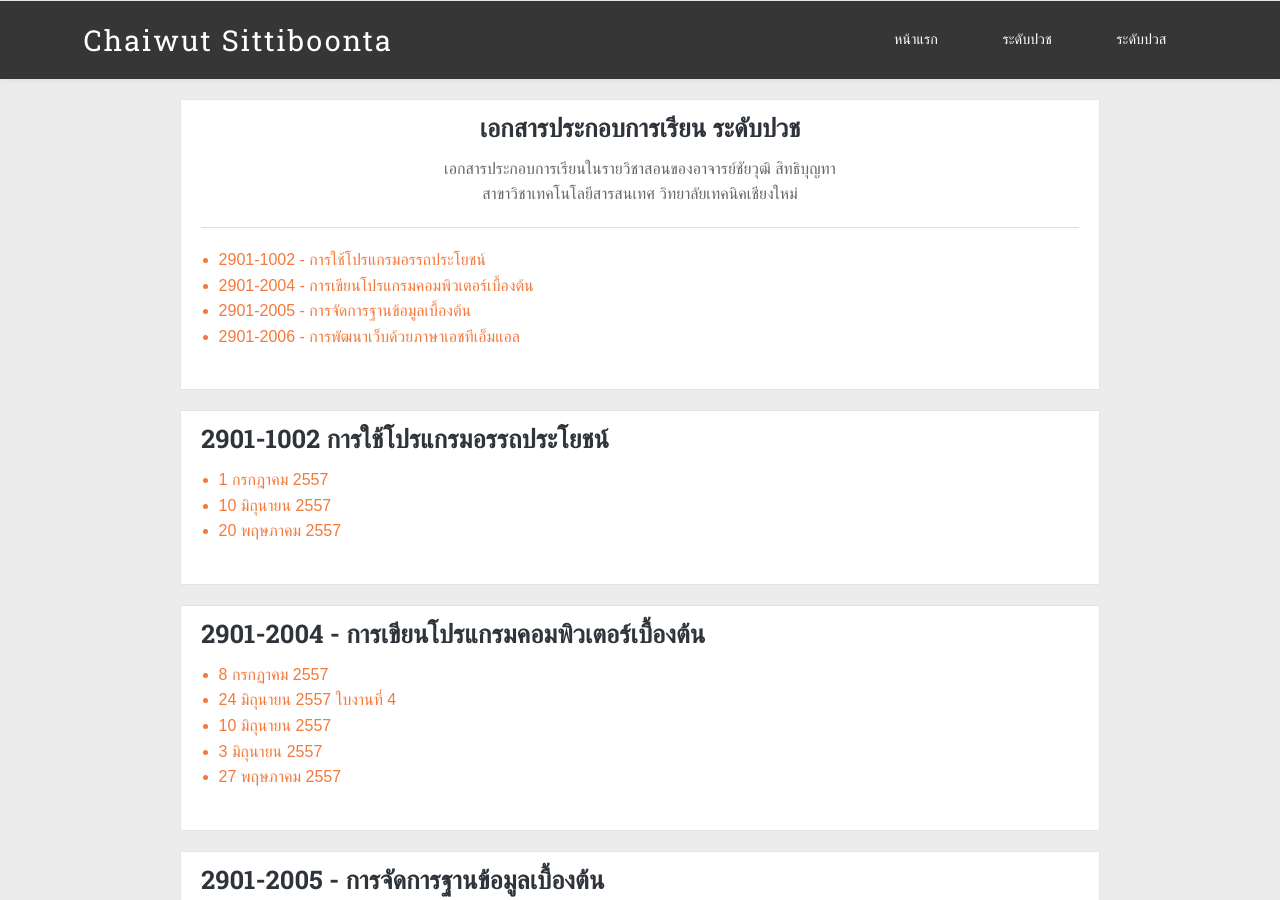
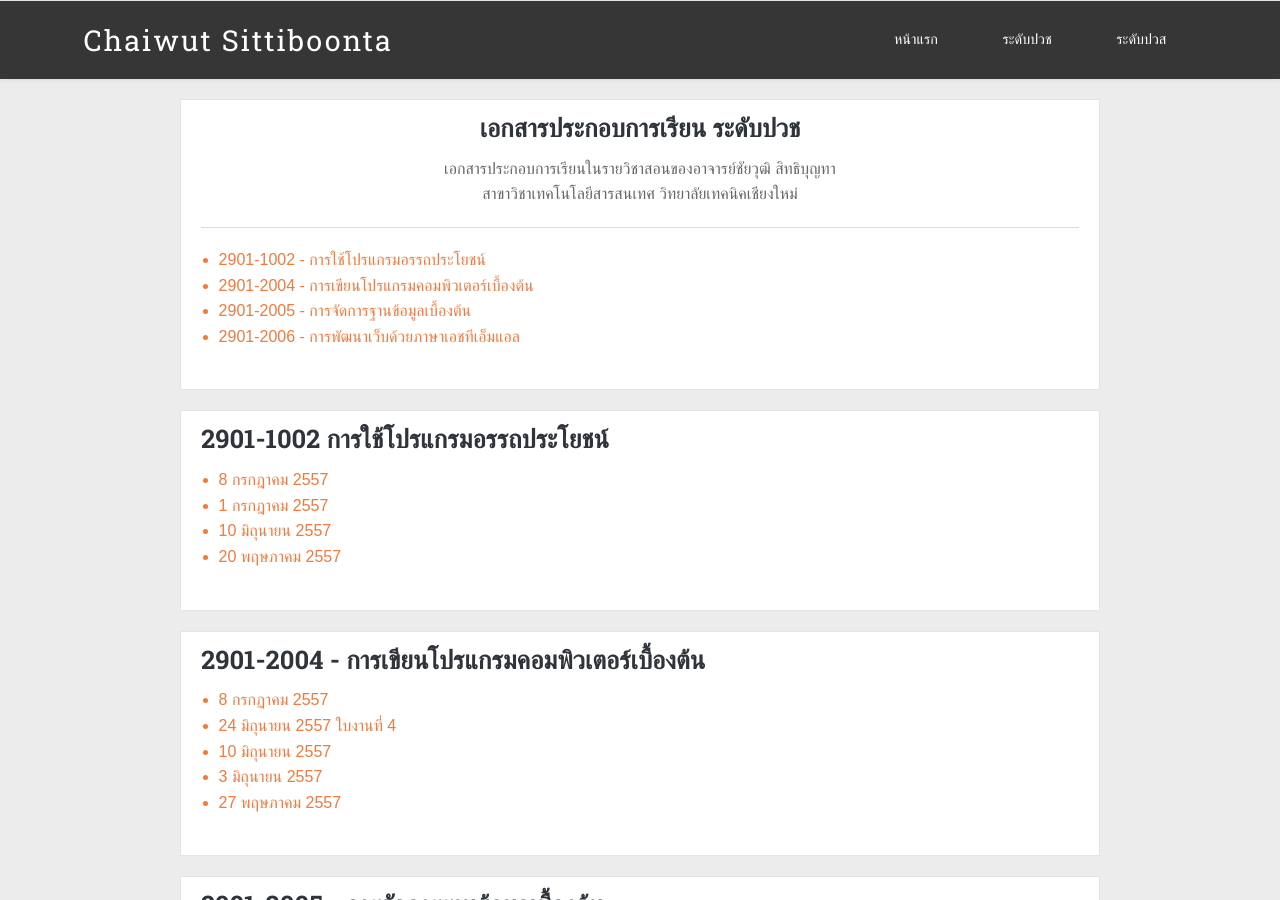
Before and after one commit to ichaiwut/ichaiwut.github.io, a Jekyll site: the page built from slides/diploma.html, in a window 1280 px wide and 900 px high. Built offline with Jekyll 4.4.1, drawn with Linux system fonts in a browser that asks for light colours; Markdown is read by kramdown in place of the engine named in the settings.

Commit message:
Added slide for untility program

```diff
--- a/slides/diploma.html
+++ b/slides/diploma.html
@@ -34,6 +34,7 @@
 			<div class="post-list-container slide-con" id="utility-program">
 				<h2>2901-1002 การใช้โปรแกรมอรรถประโยชน์</h2>
 				<ul>
+					<li><a href="https://www.dropbox.com/s/uinho21pwsl44ox/2001-1002_8-07-14.pdf" target="_blank">8 กรกฎาคม 2557</a></li>
 					<li><a href="https://www.dropbox.com/s/4l4332a000869gz/2001-1002_1_1-07-14.pdf" target="_blank">1 กรกฎาคม 2557</a></li>
 					<li><a href="https://www.dropbox.com/s/jd7svx5n4v5xvm1/2001-1002_1_10-06-14.pdf" target="_blank">10 มิถุนายน 2557</a></li>
 					<li><a href="https://www.dropbox.com/s/dupusoa0f4ysnel/2001-1002_1_20-05-14.pdf" target="_blank">20 พฤษภาคม 2557</a></li>
```
